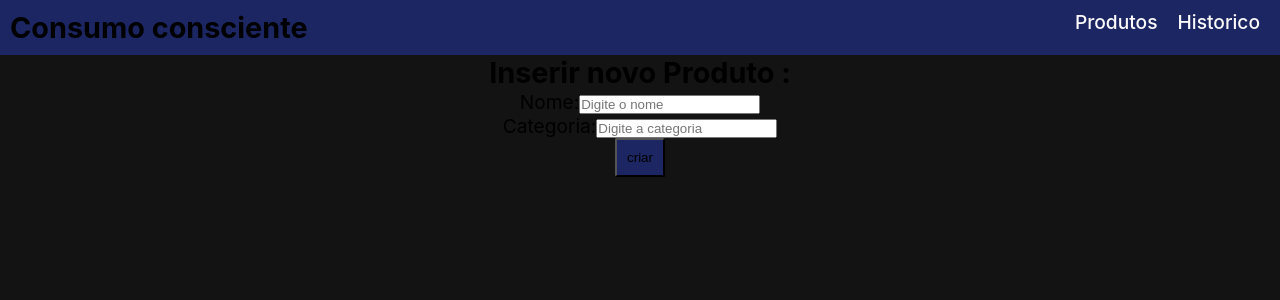
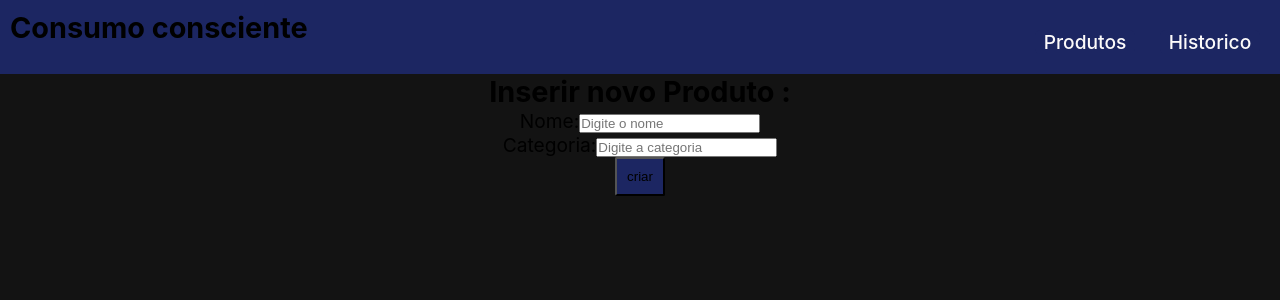
Before and after one commit to iingridliveira/Consumo-consciente, a React (Vite) app in the folder Frontend/: page /creatProduct in a window 1280 px wide. Shown: the top 300 px of the page. Built offline with nearby package versions, Linux system fonts and the light colour scheme.

Commit message:
feat: Implemented logic for consumption and product interaction

```diff
--- a/Frontend/src/Routes/Consunpition.jsx
+++ b/Frontend/src/Routes/Consunpition.jsx
@@ -32,7 +32,13 @@ const Consumption = () => {
                 Consumptions.map((consumption) => (
                     <div className="post" key={consumption.id}>
                         <div className={"entyty"}>
-                            <h1>{consumption.day}</h1>
+                            <h1>{consumption.days} dias</h1>
+                            <p>{consumption.Measurement}</p>
+                            <p>{consumption.power}</p>
+                            <p>{consumption.duration}</p>
+
+
+                            <h1></h1>
 
                         </div>
 
--- a/Frontend/src/Routes/CreatProduct.jsx
+++ b/Frontend/src/Routes/CreatProduct.jsx
@@ -1,11 +1,11 @@
 import './Sobre.css'
 import blogFetch from "../axios/config";
 import { useState } from "react";
-import { useNavigate } from "react-router-dom";
+
 
 const CreatProduct1 = () => {
 
- const navigate = useNavigate()
+
 
   const [name, setName] = useState();
   const [category, setCategory]= useState();
@@ -48,4 +48,4 @@ const CreatProduct1 = () => {
   </div>
   )
   }
-  export default CreatProduct1;
+  export default CreatProduct1
--- a/Frontend/src/Routes/Products.jsx
+++ b/Frontend/src/Routes/Products.jsx
@@ -37,7 +37,7 @@ const Product = () => {
                         <h1>{product.name}</h1>
                         <p>{product.category}</p>
                         </div>
-                        <Button Consume={"Consumo"} about={"criar"}/>
+                        <Button Consume={"Consumo"} about={"criar"} id={"product.id"}/>
                         <Outlet/>
                     </div>)))}
 
--- a/Frontend/src/components/Button/Button.css
+++ b/Frontend/src/components/Button/Button.css
@@ -1,3 +1,16 @@
-.btn{
-    background-color: rgb(0, 21, 255);
+ul{
+    display: flex;
+    flex-wrap: wrap;
+    gap: 5px;
+    margin-top: 10px;
+    list-style: none;
+   margin-left: 30px;
+    align-items: center;
+
 }
+li{
+    background-color:#1C2662;
+    margin: 5px;
+    width: 100px;
+    border-radius: 5px;
+}
--- a/Frontend/src/components/Button/Button.jsx
+++ b/Frontend/src/components/Button/Button.jsx
@@ -1,25 +1,28 @@
 import "./Button.css"
 import {Link} from "react-router-dom";
 import PropTypes from 'prop-types';
-const Button = ({about, Consume}) => {
+const Button = ({about, Consume, id}) => {
     return(
-        <div className={"btn"}>
+
             <ul>
                 <li>
                     <Link to={`/creatProduct`}>{about}</Link>
                 </li>
                 <li>
-                    <Link to={`/Consumo`}>{Consume}</Link>
+                    <Link to={`/Consumo/${id}`}>{Consume}</Link>
+
                 </li>
+
             </ul>
-        </div>
+
 
     )
 
 }
 Button.propTypes = {
     about:  PropTypes.string.isRequired,
-    Consume: PropTypes.string.isRequired
+    Consume: PropTypes.string.isRequired,
+    id: PropTypes.string.isRequired
 
 };
 
--- a/Frontend/src/components/Header/Navbar.jsx
+++ b/Frontend/src/components/Header/Navbar.jsx
@@ -11,7 +11,7 @@ const Navbar = ({title,Products,Historie}) => {
                     <Link to={`/`}>{Products}</Link>
                 </li>
                 <li>
-                    <Link to={`/Historie`}>{Historie}</Link>
+                    <Link to={`/Historie/:id`}>{Historie}</Link>
                 </li>
 
             </ul>
```
Also changed, not shown: Frontend/src/main.jsx (+8 -6 lines), 1 other file (tests, documents, lock files or other folders).
